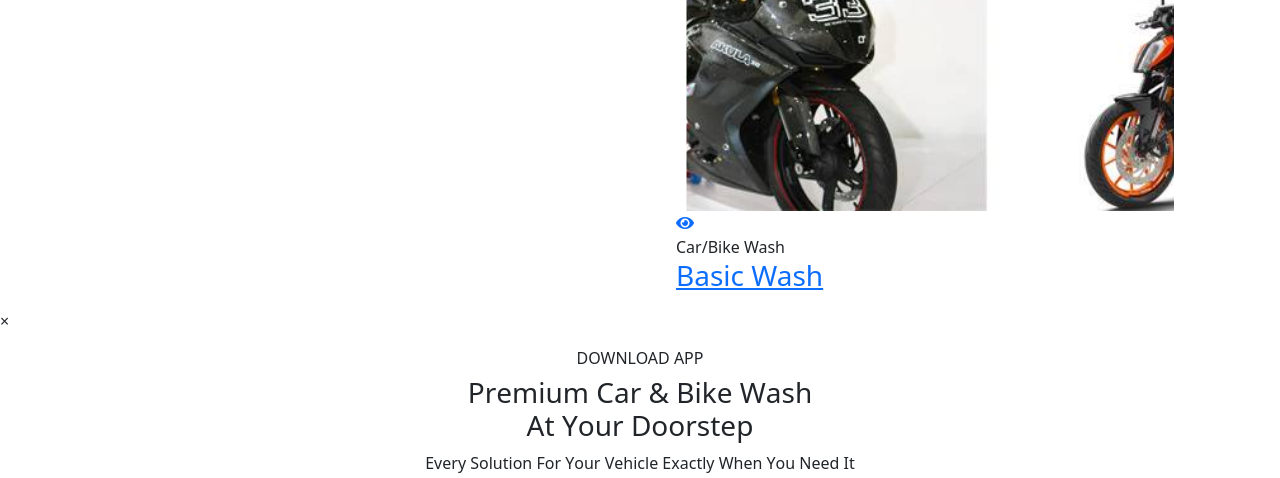
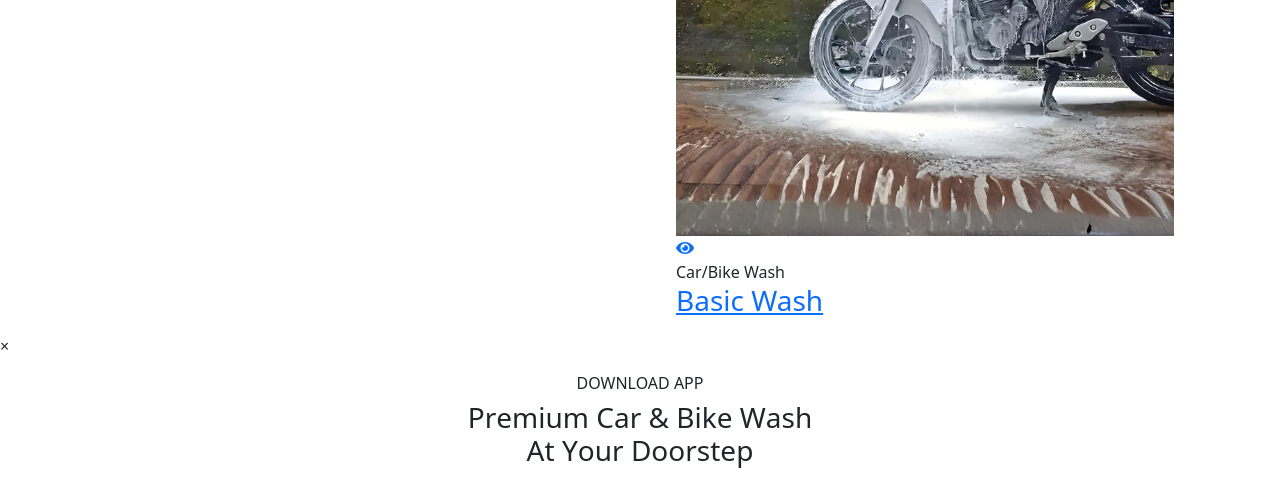
Before and after one commit to poojasahu021994/AceAotuSpa, a CodeIgniter app: page /AceAutoSpa/ in a window 1280 px wide. Shown: the part 2441-2919 px from the top of the page. Run offline with CodeIgniter, Linux system fonts and the light colour scheme; some web fonts are replaced.

Commit message:
new update

```diff
--- a/application/views/home.php
+++ b/application/views/home.php
@@ -69,7 +69,7 @@
                                                 <div class="project-one__single">
                                                     <div class="project-one__img-box">
                                                         <div class="project-one__img">
-                                                            <img src="assets/images/home-page/car-bike-img-1.png" alt="">
+                                                            <img src="assets/images/home-page/bike-wash.png" alt="">
                                                         </div>
 
                                                         <!-- VIEW ICON -->
@@ -97,7 +97,7 @@
                                                 <div class="project-one__single">
                                                     <div class="project-one__img-box">
                                                         <div class="project-one__img">
-                                                            <img src="assets/images/home-page/car-bike-insurance.png" alt="">
+                                                            <img src="assets/images/home-page/basic-wash (1).png" alt="">
                                                         </div>
 
                                                         <!-- VIEW ICON -->
@@ -125,7 +125,7 @@
                                                 <div class="project-one__single">
                                                     <div class="project-one__img-box">
                                                         <div class="project-one__img">
-                                                            <img src="assets/images/home-page/car-bike.png" alt="">
+                                                            <img src="assets/images/home-page/Premium-Ceramic.png" alt="">
                                                         </div>
 
                                                         <!-- VIEW ICON -->
@@ -153,7 +153,7 @@
                                                 <div class="project-one__single">
                                                     <div class="project-one__img-box">
                                                         <div class="project-one__img">
-                                                            <img src="assets/images/project/project-1-6.jpg" alt="">
+                                                            <img src="assets/images/home-page/deep-cleaning.png" alt="">
                                                         </div>
 
                                                         <!-- VIEW ICON -->
--- a/application/views/includes/header-link.php
+++ b/application/views/includes/header-link.php
@@ -9,8 +9,8 @@
     <title> Home One || Servixa || Servixa HTML 5 Template </title>
     <!-- favicons Icons -->
     <link rel="apple-touch-icon" sizes="180x180" href="assets/images/favicons/apple-touch-icon.png" />
-    <link rel="icon" type="image/png" sizes="32x32" href="assets/images/favicons/favicon-32x32.png" />
-    <link rel="icon" type="image/png" sizes="16x16" href="assets/images/favicons/favicon-16x16.png" />
+    <link rel="icon" type="image/png" sizes="32x32" href="assets/images/favicons/favIcon-Carwash.png" />
+    <link rel="icon" type="image/png" sizes="16x16" href="assets/images/favicons/favIcon-Carwash.png" />
     <link rel="manifest" href="assets/images/favicons/site.webmanifest" />
     <meta name="description" content="Servixa HTML 5 Template " />
 
```
Also changed, not shown: assets/images/favicons/ACE logo.png (added), assets/images/favicons/favIcon-Carwash.png (added), assets/images/home-page/Premium-Ceramic.png (added), assets/images/home-page/basic-wash (1).png (added), assets/images/home-page/bike-wash.png (added), assets/images/home-page/deep-cleaning.png (added).
